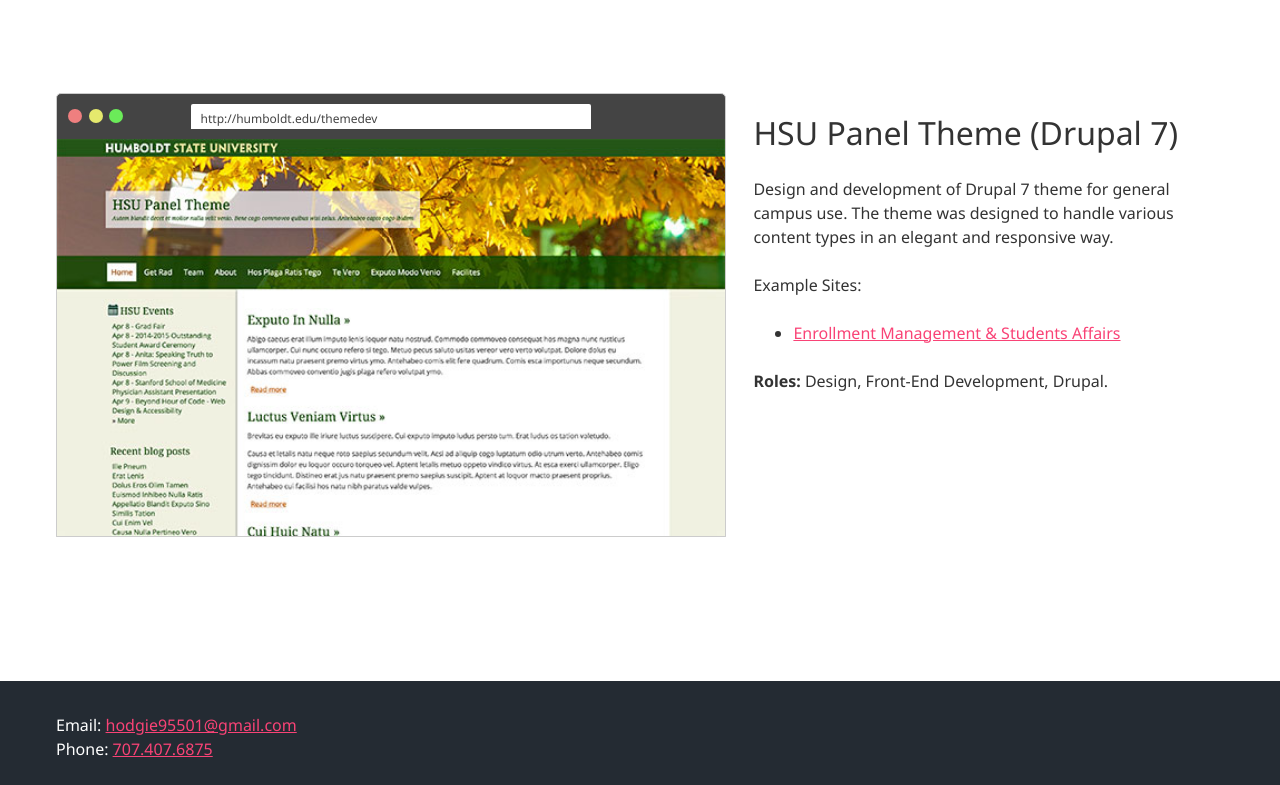
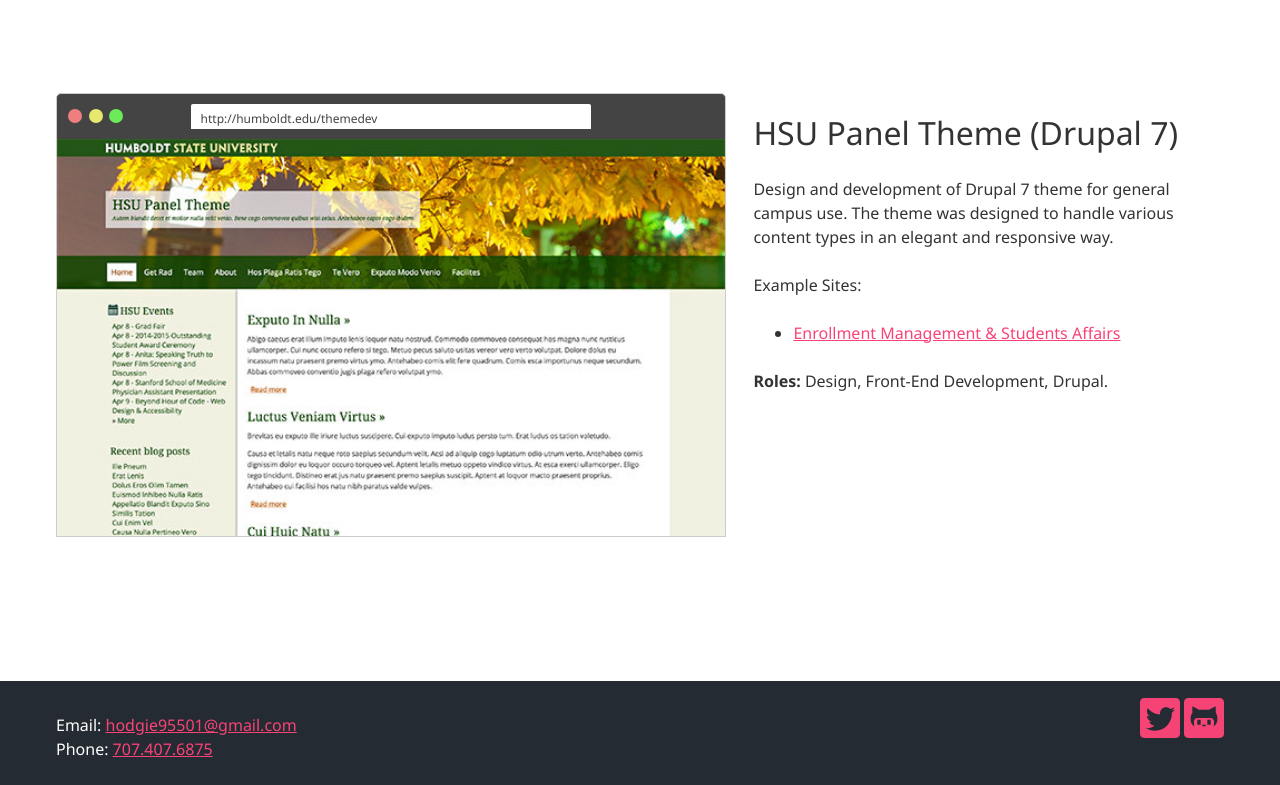
Before and after one commit to matthodgson/matthodgson.github.io, a website: page index.html in a window 1280 px wide. Shown: the part 1636-2421 px from the top of the page. Drawn offline with nearby package versions, Linux system fonts and the light colour scheme.

Commit message:
adding social media icons

```diff
--- a/css/scss/_layout.scss
+++ b/css/scss/_layout.scss
@@ -162,3 +162,12 @@
 footer .col-3 {
 	padding:1px 0;
 }
+
+//social media block
+.social{
+	text-align:right;
+	img{
+		width:40px;
+		height:40px;
+	}
+}
--- a/index.html
+++ b/index.html
@@ -82,7 +82,11 @@
 
         <div class="footer-container">
             <footer class="wrapper">
-                <p>Email: <a href="mailto:&#x68;&#x6F;&#x64;&#x67;&#x69;&#x65;&#x39;&#x35;&#x35;&#x30;&#x31;&#x40;&#x67;&#x6D;&#x61;&#x69;&#x6C;&#x2E;&#x63;&#x6F;&#x6D;">hodgie95501@gmail.com</a><br>Phone: <a href="tel:707.407.6875">707.407.6875</a></p>
+                <section class="contact col-9"><p>Email: <a href="mailto:&#x68;&#x6F;&#x64;&#x67;&#x69;&#x65;&#x39;&#x35;&#x35;&#x30;&#x31;&#x40;&#x67;&#x6D;&#x61;&#x69;&#x6C;&#x2E;&#x63;&#x6F;&#x6D;">hodgie95501@gmail.com</a><br>Phone: <a href="tel:707.407.6875">707.407.6875</a></p></section>
+				<section class="social col-3">
+					<a href="http://twitter.com/hodgie"><img src="img/twitter-icon.svg" alt="Me on twitter"/></a>
+					<a href="http://github.com/matthodgson"><img src="img/github-icon.svg" alt="Me on github"/></a>
+				</section>
             </footer>
         </div>
 
```
Also changed, not shown: css/styles.css, img/github-icon.svg (added), img/twitter-icon.svg (added).
